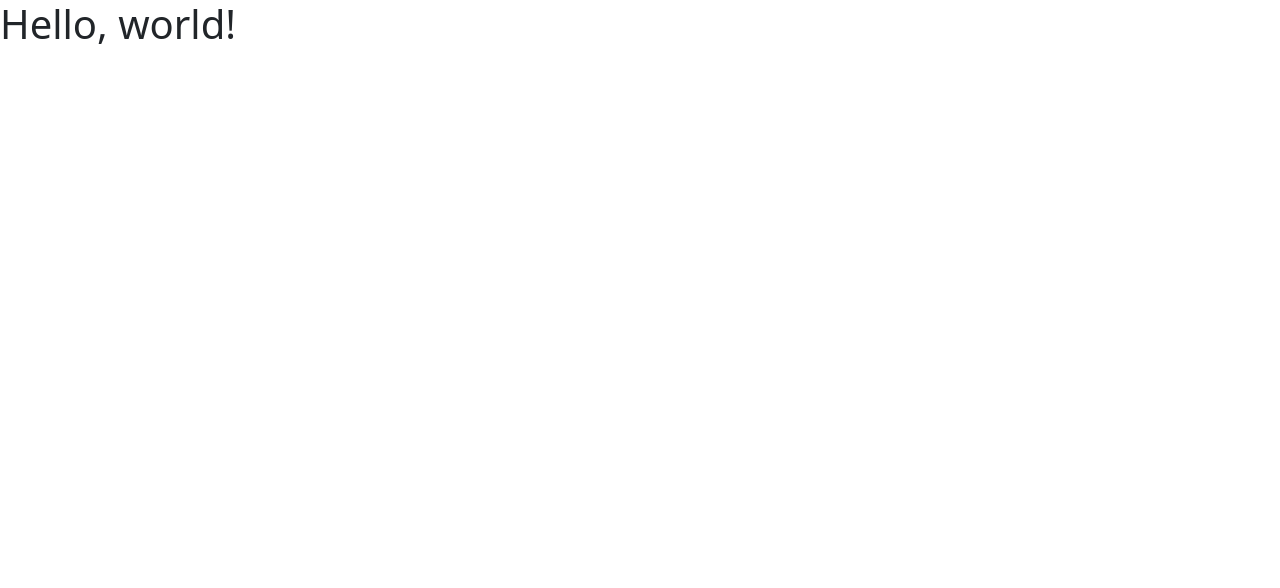
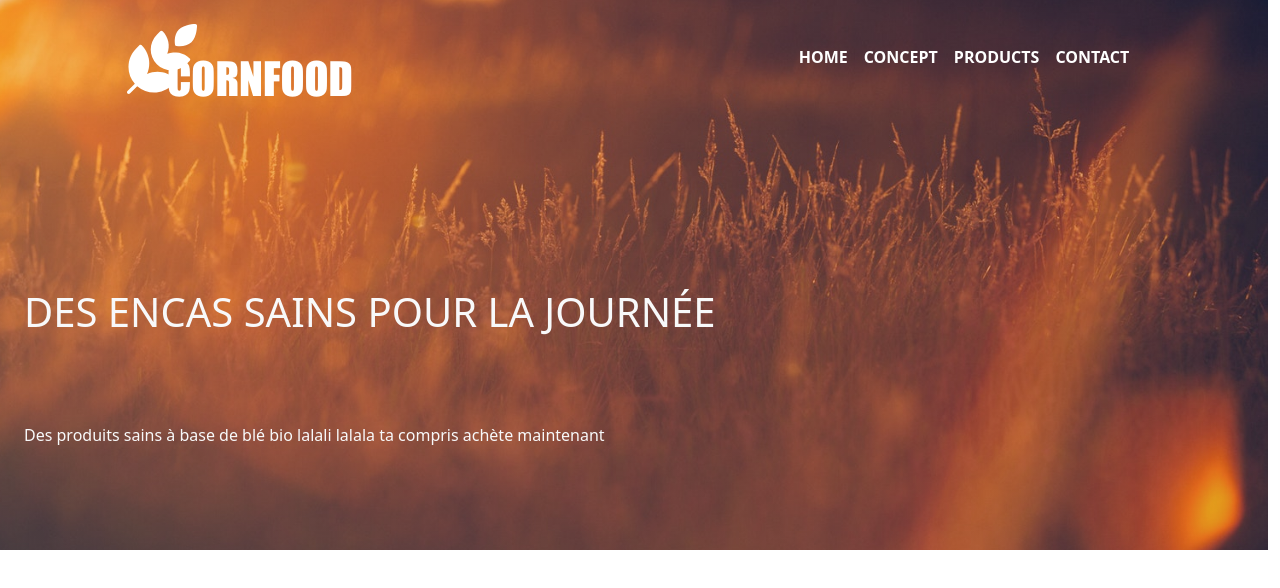
Before and after one commit to ChuckyMaster/Cornfood, a plain HTML site: page index.html in a window 1280 px wide. Drawn offline with nearby package versions, Linux system fonts and the light colour scheme.

Commit message:
Header pas fini

```diff
--- a/index.html
+++ b/index.html
@@ -14,11 +14,9 @@
     />
     <link rel="stylesheet" href="/dist/css/main.css" />
 
-    <title>Hello, world!</title>
+    <title>CornFood</title>
   </head>
   <body>
-    <h1>Hello, world!</h1>
-
     <!-- Optional JavaScript; choose one of the two! -->
 
     <!-- Option 1: Bootstrap Bundle with Popper -->
@@ -33,5 +31,25 @@
     <script src="https://cdn.jsdelivr.net/npm/@popperjs/core@2.9.3/dist/umd/popper.min.js" integrity="sha384-W8fXfP3gkOKtndU4JGtKDvXbO53Wy8SZCQHczT5FMiiqmQfUpWbYdTil/SxwZgAN" crossorigin="anonymous"></script>
     <script src="https://cdn.jsdelivr.net/npm/bootstrap@5.1.1/dist/js/bootstrap.min.js" integrity="sha384-skAcpIdS7UcVUC05LJ9Dxay8AXcDYfBJqt1CJ85S/CFujBsIzCIv+l9liuYLaMQ/" crossorigin="anonymous"></script>
     -->
+
+    <header class="container-fluid d-flex row">
+      <nav class="navbar align-items-center col-10 mt-3 m-auto">
+        <img src="/img/logo.png" alt="logo-blanc" />
+        <ul class="d-flex">
+          <li><a class="ms-3 fw-bold text-uppercase" href="#"> Home</a></li>
+          <li><a class="ms-3 fw-bold text-uppercase" href="#"> Concept</a></li>
+          <li><a class="ms-3 fw-bold text-uppercase" href="#"> products</a></li>
+          <li><a class="ms-3 fw-bold text-uppercase" href="#"> Contact </a></li>
+        </ul>
+      </nav>
+
+      <div class="d-flex row text-light">
+        <h1 class="mb-0 text-uppercase">Des encas sains pour la journée</h1>
+        <p>
+          Des produits sains à base de blé bio lalali lalala ta compris achète
+          maintenant
+        </p>
+      </div>
+    </header>
   </body>
 </html>
--- a/scss/_bases.scss
+++ b/scss/_bases.scss
@@ -9,3 +9,18 @@ $yellow: #e6b331;
 }
 
 $rock: "Rockwell", serif;
+
+//  -------------------- Classes Globales ------------------ //
+body {
+  margin: 0;
+  padding: 0;
+  box-sizing: border-box;
+}
+
+li {
+  list-style: none;
+}
+
+a {
+  text-decoration: none;
+}
--- a/scss/main.scss
+++ b/scss/main.scss
@@ -1,2 +1,14 @@
 @import "bases";
 @import "media";
+
+header {
+  background-image: linear-gradient(56deg, #ea919144, rgba(61, 32, 133, 0.178)),
+    url(/img/photo.jpeg);
+  height: 550px;
+  background-position: center;
+  background-size: cover;
+
+  a {
+    color: white;
+  }
+}
```
Also changed, not shown: dist/css/main.css, 1 other file.
